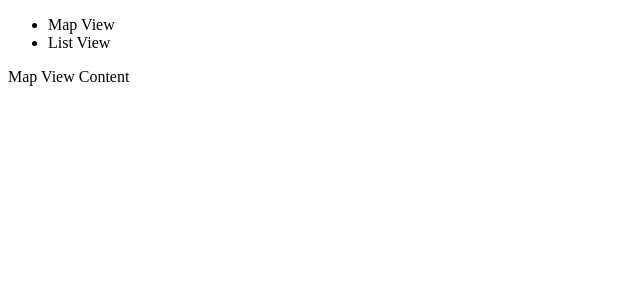
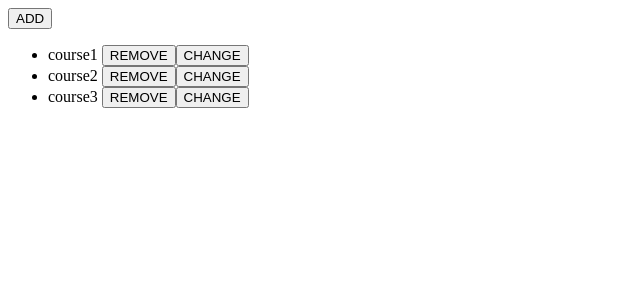
Before and after one commit to alphaShash/e-commerce-, an Angular app: page / in a window 1280 px wide. Shown: the top 300 px of the page, without its empty margins (0-640 px from the left). Built offline with nearby package versions, Linux system fonts and the light colour scheme.

Commit message:
ngFor and Change Detection

```diff
--- a/src/app/app.component.html
+++ b/src/app/app.component.html
@@ -548,7 +548,7 @@
   No Courses Yet
 </ng-template> -->
 
-<ul class="nav nav-pills">
+<!-- <ul class="nav nav-pills">
   <li [class.active]="viewMode == 'map'"><a (click)="viewMode = 'map'">Map View</a></li>
   <li [class.active]="viewMode == 'list'"><a (click)="viewMode = 'list'">List View</a></li>
 </ul>
@@ -556,4 +556,20 @@
   <div *ngSwitchCase="'map'">Map View Content</div>
   <div *ngSwitchCase="'list'">List view Content</div>
   <div *ngSwitchDefault>Otherwise</div>
-</div>
+</div> -->
+
+<button (click)="onAdd()">ADD</button>
+<ul>
+  <li *ngFor="let course of courses; even as isEven">
+   {{course.name}}
+   <button (click)="onRemove(course)">REMOVE</button>
+   <button (click)="onChange(course)">CHANGE</button>
+  </li>
+</ul>
+
+<!-- only for *ngFor -->
+<!-- <ul>
+  <li *ngFor="let course of courses; even as isEven">
+   {{course.name}} <span *ngIf="isEven">(EVEN)</span>
+  </li>
+</ul> -->
--- a/src/app/app.component.ts
+++ b/src/app/app.component.ts
@@ -12,7 +12,26 @@ export class AppComponent {
 
   viewMode = 'map'
 
-  courses = [1,2];
+  courses = [
+    {id: 1, name: 'course1'},
+    {id: 2, name: 'course2'},
+    {id: 3, name: 'course3'},
+  ]
+
+  onAdd() {
+    this.courses.push({id:4, name:'course4' })
+  }
+
+  onRemove(course) {
+    let index =  this.courses.indexOf(course);
+    this.courses.splice(index, 1);
+  }
+
+  onChange(course) {
+    course.name = 'UPDATED';
+  }
+
+  // courses = [1,2];
   post = {
     title: "Title",
     isFavorite: true
```
